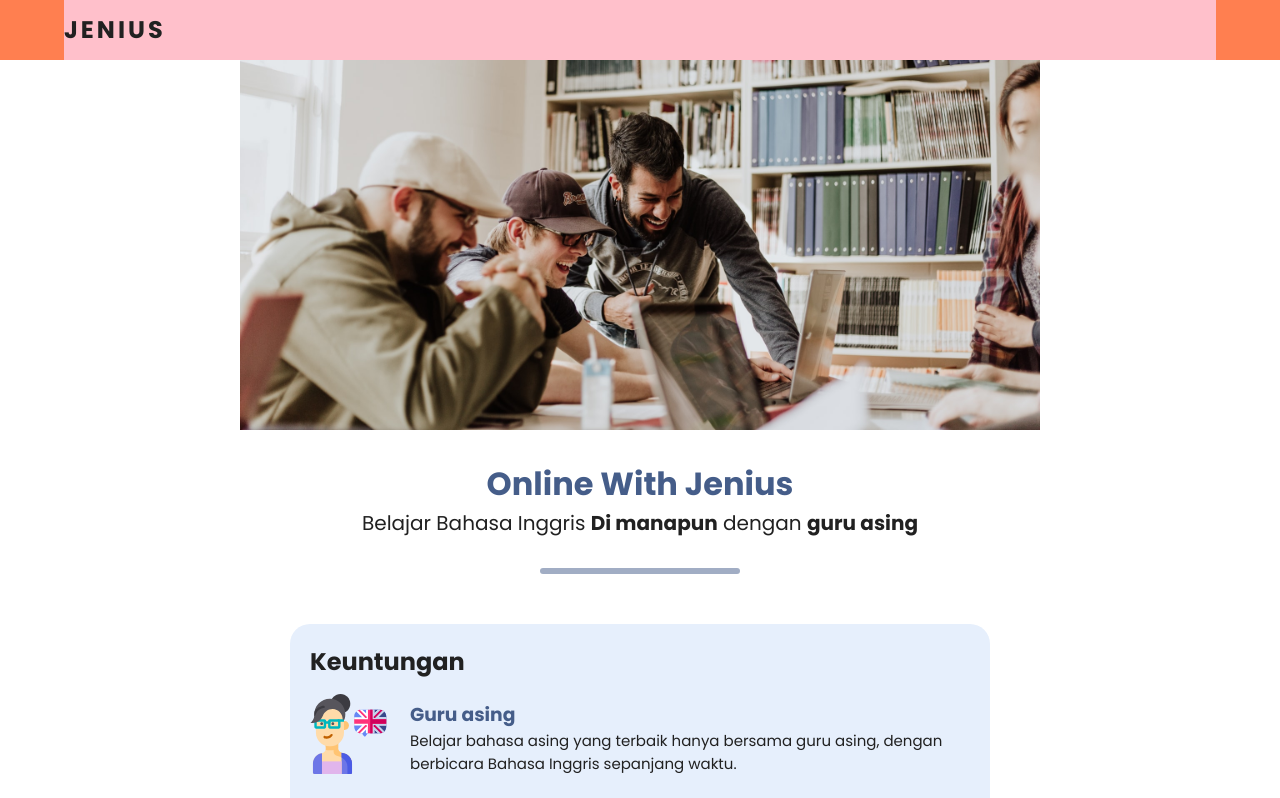
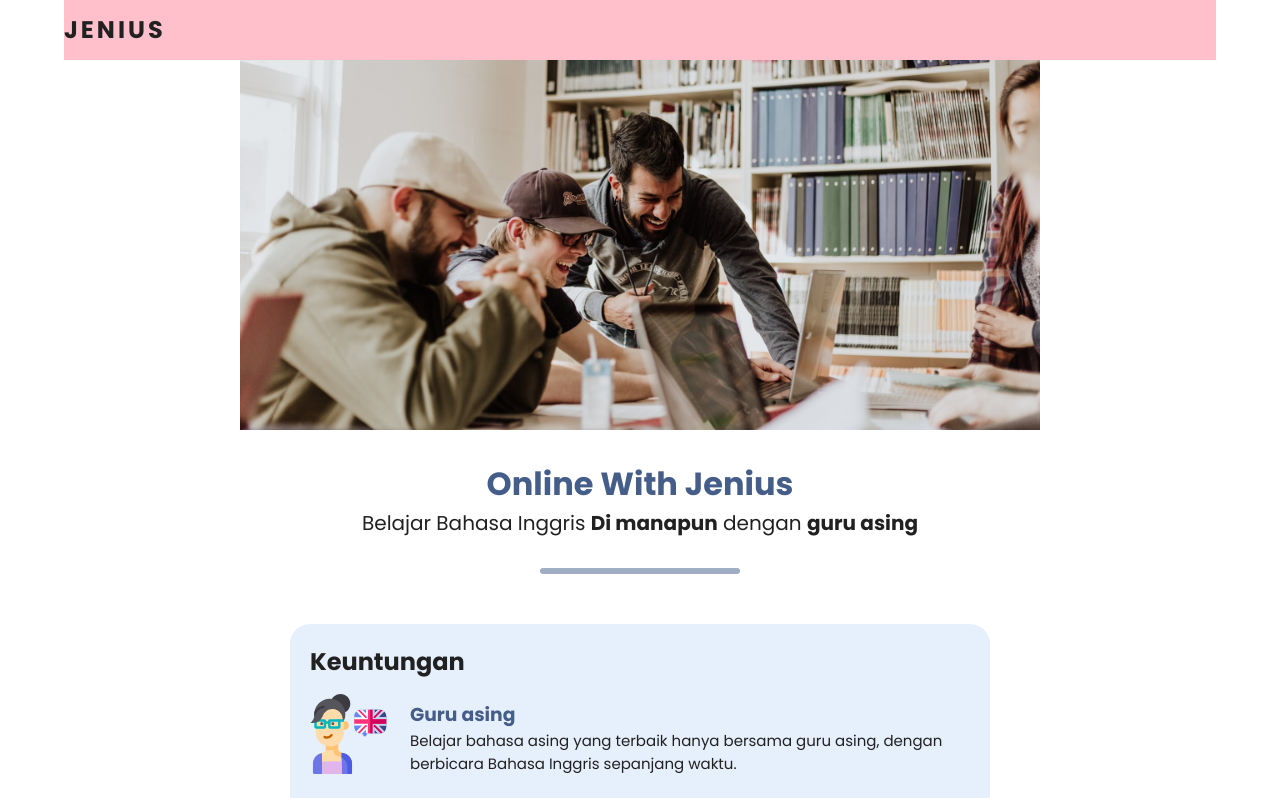
Before and after one commit to xyloph0xy/Les, a plain HTML site: page index.html in a window 1280 px wide. Shown: the top 798 px of the page. Drawn offline with Linux system fonts and the light colour scheme.

Commit message:
rm bgcolor

```diff
--- a/style.css
+++ b/style.css
@@ -11,7 +11,6 @@ nav{
     height: 60px;
     line-height: 60px;
     padding: 0 5%;
-    background-color: coral;
 }
 
 nav .logo h1{
```
